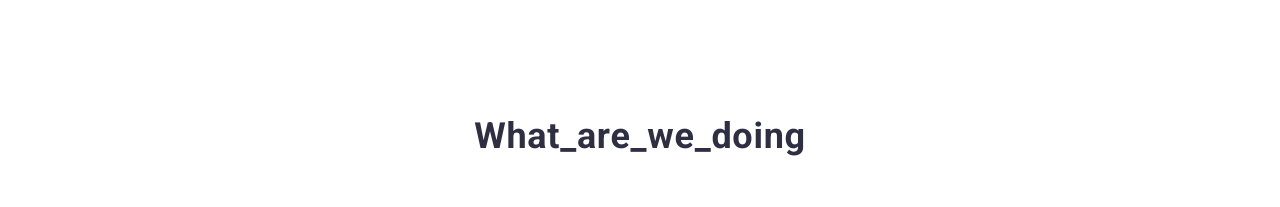
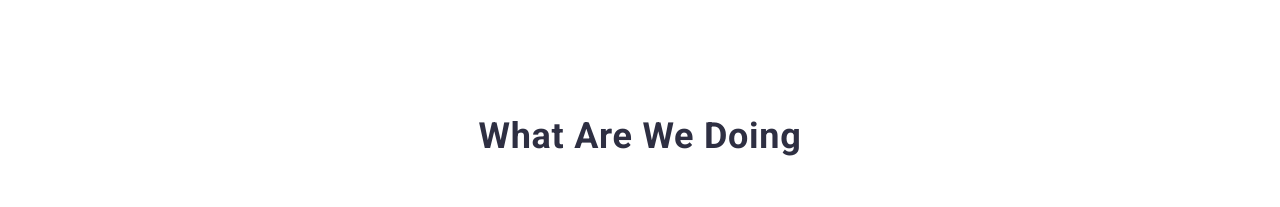
Before and after one commit to Andrii-13/goit-markup-hw-07, a plain HTML site: page index.html in a window 1280 px wide. Shown: the part 1044-1251 px from the top of the page. Drawn offline with nearby package versions, Linux system fonts and the light colour scheme.

Commit message:
revision

```diff
--- a/index.html
+++ b/index.html
@@ -141,7 +141,7 @@
       <!-- work -->
       <section class="work-section">
         <div class="container">
-          <h2 class="work-title">what_are_we_doing</h2>
+          <h2 class="work-title">what are we doing</h2>
           <ul class="list transform">
             <li class="work-item">
               <img
```
